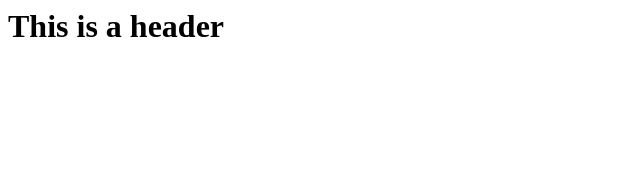
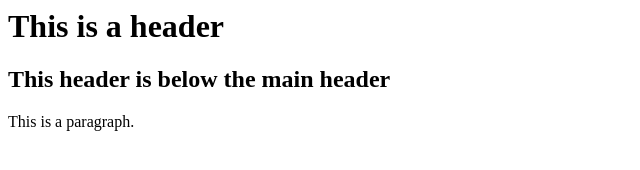
Before and after one commit to ytsiwT/ytsiwT.github.io, a plain HTML site: page home.html in a window 1280 px wide. Shown: the whole page, without its empty margins (0-640 px from the left). Drawn offline with Linux system fonts and the light colour scheme.

Commit message:
Add some basic elements

```diff
--- a/home.html
+++ b/home.html
@@ -1 +1,8 @@
-<h1>This is a header</h1>
+<html>
+  <body>
+    <!-- Comments -->
+    <h1>This is a header</h1>
+    <h2>This header is below the main header</h2>
+    <p>This is a paragraph.</p>
+  </body>
+</html>
```
